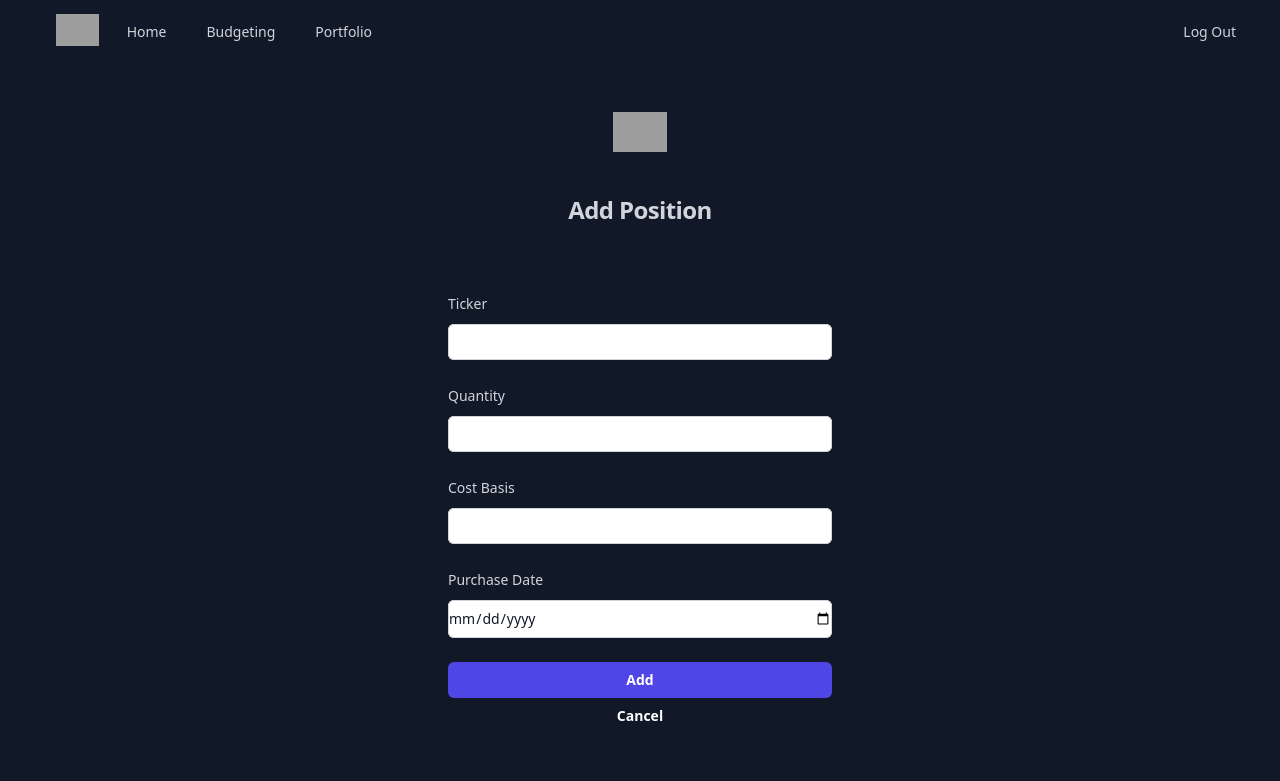
After one commit to al-bose/FinanceTracker, a Django app: page /portfolio/createposition in a window 1280 px wide. The commit adds this page. Shown: the top 781 px of the page. Run offline with Django 3.2, Linux system fonts and the light colour scheme; the visitor is signed in with stand-in values (Sample User, id 1); style sheets or scripts are compiled from the project's sources; grey boxes are pictures that could not be loaded.

Commit message:
implement create position logic

```diff
--- a/budget/urls.py
+++ b/budget/urls.py
@@ -2,6 +2,7 @@ from django.urls import path
 
 from . import views
 
+app_name = "budget"
 urlpatterns = [
-    path("", views.index, name="index"),
+    path("", views.main, name="main"),
 ]
--- a/budget/views.py
+++ b/budget/views.py
@@ -3,5 +3,5 @@ from django.http import HttpResponse
 
 # Create your views here.
 
-def index(request):
+def main(request):
     return HttpResponse("Hello, World. You're at the budget index.")
--- /dev/null
+++ b/portfolio/templates/portfolio/createposition.html
@@ -0,0 +1,47 @@
+{% extends "base.html" %}
+{% block content %}
+<div class="flex min-h-full flex-col justify-center px-6 py-12 lg:px-8">
+    <div class="sm:mx-auto sm:w-full sm:max-w-sm">
+      <img class="mx-auto h-10 w-auto" src="https://tailwindui.com/img/logos/mark.svg?color=indigo&shade=600" alt="Your Company">
+      <h2 class="mt-10 text-center text-2xl font-bold leading-9 tracking-tight text-gray-300">Add Position</h2>
+    </div>
+
+    <div class="mt-10 sm:mx-auto sm:w-full sm:max-w-sm">
+      <form class="space-y-6" method="post" action="{% url 'portfolio:createposition' %}">
+        {% csrf_token %}
+        <div>
+            <label for="ticker" class="block text-sm font-medium leading-6 text-gray-300">Ticker</label>
+            <div class="mt-2">
+            <input id="ticker" name="ticker" type="text" required class="block w-full rounded-md border-0 py-1.5 text-gray-900 shadow-sm ring-1 ring-inset ring-gray-300 placeholder:text-gray-400 focus:ring-2 focus:ring-inset focus:ring-indigo-600 sm:text-sm sm:leading-6">
+            </div>
+        </div>
+
+        <div>
+            <label for="quantity" class="block text-sm font-medium leading-6 text-gray-300">Quantity</label>
+            <div class="mt-2">
+                <input id="quantity" name="quantity" type="number" step="0.00001" required class="block w-full rounded-md border-0 py-1.5 text-gray-900 shadow-sm ring-1 ring-inset ring-gray-300 placeholder:text-gray-400 focus:ring-2 focus:ring-inset focus:ring-indigo-600 sm:text-sm sm:leading-6">
+            </div>
+        </div>
+
+        <div>
+            <label for="costBasis" class="block text-sm font-medium leading-6 text-gray-300">Cost Basis</label>
+            <div class="mt-2">
+                <input id="costBasis" name="costBasis" type="number" step="0.00001" required class="block w-full rounded-md border-0 py-1.5 text-gray-900 shadow-sm ring-1 ring-inset ring-gray-300 placeholder:text-gray-400 focus:ring-2 focus:ring-inset focus:ring-indigo-600 sm:text-sm sm:leading-6">
+            </div>
+        </div>
+
+        <div>
+            <label for="date" class="block text-sm font-medium leading-6 text-gray-300">Purchase Date</label>
+            <div class="mt-2">
+                <input id="date" name="date" type="date" required class="block w-full rounded-md border-0 py-1.5 text-gray-900 shadow-sm ring-1 ring-inset ring-gray-300 placeholder:text-gray-400 focus:ring-2 focus:ring-inset focus:ring-indigo-600 sm:text-sm sm:leading-6">
+            </div>
+        </div>
+
+        <div>
+          <button type="submit" class="flex w-full justify-center rounded-md bg-indigo-600 px-3 py-1.5 text-sm font-semibold leading-6 text-white shadow-sm hover:bg-indigo-500 focus-visible:outline focus-visible:outline-2 focus-visible:outline-offset-2 focus-visible:outline-indigo-600">Add</button>
+          <a href="{% url 'portfolio:main' %}" class="flex w-full justify-center rounded-md bg-gray-900 px-3 py-1.5 text-sm font-semibold leading-6 text-white shadow-sm hover:bg-gray-700 focus-visible:outline focus-visible:outline-2 focus-visible:outline-offset-2 focus-visible:outline-indigo-600">Cancel</a>
+        </div>
+      </form>
+    </div>
+</div>
+{% endblock %}
--- a/portfolio/urls.py
+++ b/portfolio/urls.py
@@ -5,4 +5,5 @@ from . import views
 app_name = "portfolio"
 urlpatterns = [
     path("", views.main, name="main"),
+    path("createposition", views.createPosition, name="createposition")
 ]
--- a/portfolio/views.py
+++ b/portfolio/views.py
@@ -1,9 +1,23 @@
 from django.shortcuts import render
 from django.http import HttpResponse
 from django.contrib.auth.decorators import login_required
+from django.contrib.auth.models import User
+from .models import Positions
 
 # Create your views here.
 
 @login_required
 def main(request):
-    return HttpResponse("Hello, World. You're at the portfolio index.")
+    stocks = Positions.objects.filter(user_id=request.user.id)
+    context = {"stocks" : stocks}
+    return render(request, "portfolio/index.html", context)
+
+@login_required
+def createPosition(request):
+    if request.method == "POST":
+        position = Positions(purchased_date= request.POST["date"], ticker= request.POST["ticker"], quantity= request.POST["quantity"], cost_basis= request.POST["costBasis"])
+        position.user = request.user
+        position.save()
+        return main(request)
+    else:
+        return render(request, "portfolio/createposition.html")
--- a/templates/base.html
+++ b/templates/base.html
@@ -38,8 +38,8 @@
               <div class="flex space-x-4">
                 <img class="h-8 w-auto" src="https://tailwindui.com/img/logos/mark.svg?color=indigo&shade=500" alt="Your Company">
                 <!-- Current: "bg-gray-900 text-white", Default: "text-gray-300 hover:bg-gray-700 hover:text-white" -->
-                <a href="#" class="text-gray-300 hover:bg-gray-700 hover:text-white rounded-md px-3 py-2 text-sm font-medium" aria-current="page">Home</a>
-                <a href="#" class="text-gray-300 hover:bg-gray-700 hover:text-white rounded-md px-3 py-2 text-sm font-medium">Budgeting</a>
+                <a href="{% url 'home:main' %}" class="text-gray-300 hover:bg-gray-700 hover:text-white rounded-md px-3 py-2 text-sm font-medium" aria-current="page">Home</a>
+                <a href="{% url 'budget:main' %}" class="text-gray-300 hover:bg-gray-700 hover:text-white rounded-md px-3 py-2 text-sm font-medium">Budgeting</a>
                 <a href="{% url 'portfolio:main' %}" class="text-gray-300 hover:bg-gray-700 hover:text-white rounded-md px-3 py-2 text-sm font-medium">Portfolio</a>
               </div>
             </div>
@@ -69,8 +69,8 @@
       <div class="hidden" id="mobile-menu">
         <div class="space-y-1 px-2 pb-3 pt-2">
           <!-- Current: "bg-gray-900 text-white", Default: "text-gray-300 hover:bg-gray-700 hover:text-white" -->
-          <a href="#" class="text-gray-300 hover:bg-gray-700 hover:text-white block rounded-md px-3 py-2 text-base font-medium" aria-current="page">Home</a>
-          <a href="#" class="text-gray-300 hover:bg-gray-700 hover:text-white block rounded-md px-3 py-2 text-base font-medium">Budgeting</a>
+          <a href="{% url 'home:main' %}" class="text-gray-300 hover:bg-gray-700 hover:text-white block rounded-md px-3 py-2 text-base font-medium" aria-current="page">Home</a>
+          <a href="{% url 'budget:main' %}" class="text-gray-300 hover:bg-gray-700 hover:text-white block rounded-md px-3 py-2 text-base font-medium">Budgeting</a>
           <a href="{% url 'portfolio:main' %}" class="text-gray-300 hover:bg-gray-700 hover:text-white block rounded-md px-3 py-2 text-base font-medium">Portfolio</a>
         </div>
       </div>
@@ -81,3 +81,13 @@
 
 </body>
 </html>
+
+<script>
+function toggleMobileMenu()
+{
+  document.getElementById("mobile-menu").classList.toggle("hidden");
+  document.getElementById("mobile-menu-closed").classList.toggle("hidden");
+  document.getElementById("mobile-menu-opened").classList.toggle("hidden");
+
+}
+</script>
```
Also changed, not shown: home/templates/home/homepage.html (+0 -21 lines), portfolio/templates/portfolio/index.html (added, +39 -0 lines).
